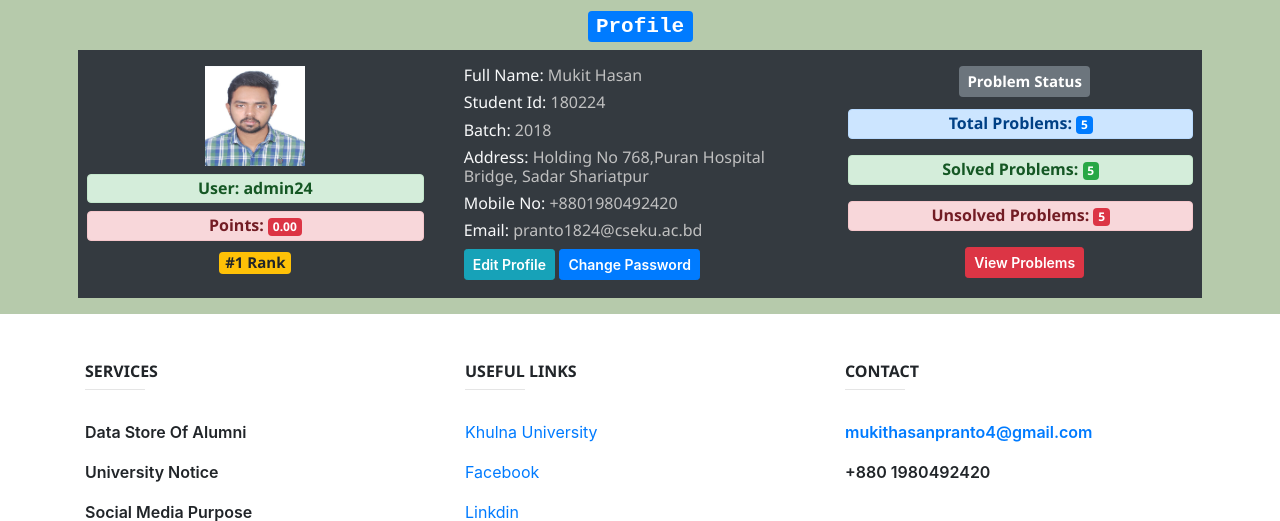
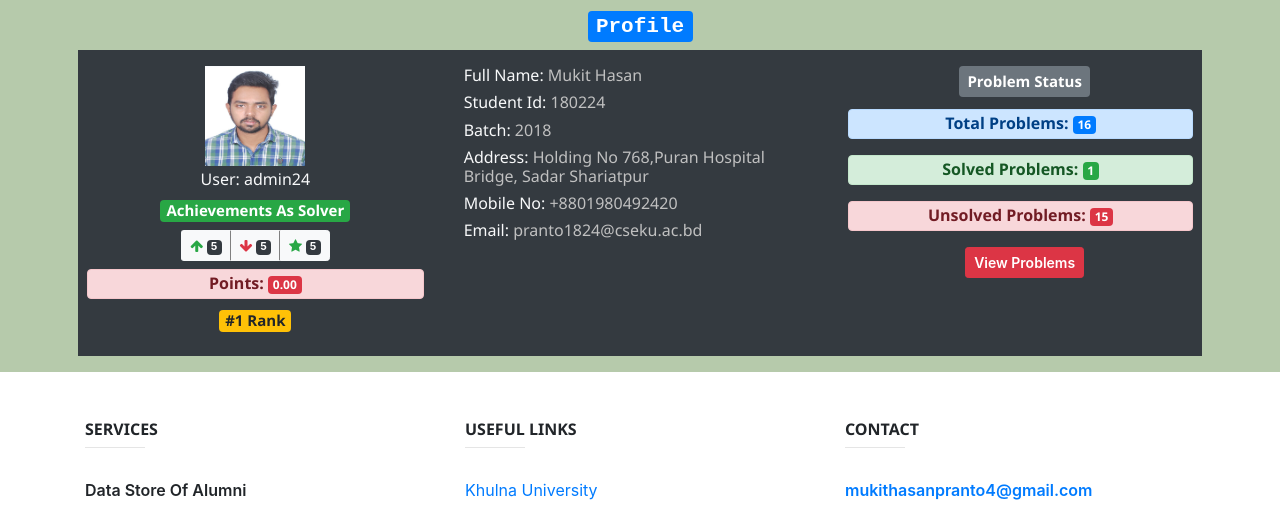
Before and after one commit to mukit24/Quick-Response, a Django app: page /1/profile/ in a window 1280 px wide. Shown: the part 62-583 px from the top of the page. Run offline with Django 3.2, Linux system fonts and the light colour scheme; data comes from the database, SQL or seed files in the repository; both versions use the stored data as it was after the commit; some libraries are stand-ins or nearby versions.

Commit message:
'profile_view_problems'

```diff
--- a/home/views.py
+++ b/home/views.py
@@ -1,11 +1,14 @@
 from django.shortcuts import render,redirect
 from .forms import ProfileForm,UpdateProfileForm,UserForm
 from .models import Profile
+from problems.models import Problem
 from django.contrib.auth.models import User
 from django.contrib.auth.forms import PasswordChangeForm
 from django.contrib import messages
 from django.contrib.auth import update_session_auth_hash
 from django.http import JsonResponse
+from django.db.models import Q
+
 # Create your views here.
 def home_view(request):
     print('yoo')
@@ -23,12 +26,15 @@ def profile_view(request,id):
         profile = Profile.objects.get(user=user)
         update_form = ProfileForm(instance=profile)
         pass_form = PasswordChangeForm(user=user)
+        solved = Problem.objects.filter(Q(author=profile.user) & Q(is_solved=True)).count()
+        unsolved = Problem.objects.filter(Q(author=profile.user) & Q(is_solved=False)).count()
     except:
         profile = ''
         update_form = ''
         pass_form = ''
+        solved = ''
+        unsolved = ''
     # print(Profile.objects.get(user=user))
-
     if request.method == 'POST':
         form = ProfileForm(request.POST,request.FILES)
         if form.is_valid():
@@ -42,6 +48,8 @@ def profile_view(request,id):
         'profile': profile,
         'update_form':update_form,
         'pass_form':pass_form,
+        'solved_count':solved,
+        'unsolved_count':unsolved,
     }
     return render(request,"home/profile.html",context)
 
--- a/problems/urls.py
+++ b/problems/urls.py
@@ -19,4 +19,5 @@ urlpatterns = [
     path('upvote/',upvote,name='upvote'),
     path('downvote/',downvote,name='downvote'),
     path('best_answer/',best_answer,name='best_answer'),
+    path('<int:id>/profile/problems',prob_home,name='profile_view_problems'),
 ]
--- a/templates/home/profile.html
+++ b/templates/home/profile.html
@@ -12,7 +12,42 @@
                 <div class="col-lg-4 p-3">
                     <img src="{{profile.profile_picture.url}}" style="object-fit: cover;" height="100px"
                         width="100px" />
-                    <h6 class="alert alert-success m-2 py-1 font-weight-bold">User: {{profile.user.username}}</h6>
+                    <h6 class="text-light pt-1">User: {{profile.user.username}}</h6>
+                    <h5><span class="badge badge-success">Achievements As Solver</span></h5>
+                    <div class="btn-group btn-group-sm">
+                        <button type="button" class="btn btn-light" style="border-right: 2px grey solid;"><i
+                            class="fa fa-arrow-up text-success"></i> <span class="badge badge-dark">5</span></button>
+                        <button type="button" class="btn btn-light" style="border-right: 2px grey solid;"><i
+                            class="fa fa-arrow-down text-danger"></i> <span class="badge badge-dark">5</span></button>
+                        <button type="button" class="btn btn-light"><i
+                            class="fa fa-star text-success"></i> <span class="badge badge-dark">5</span></button>
+                      </div>
+                    <!-- <div class="row justify-content-center">
+                        <div class="col-lg-4">
+                            <div class="table-responsive pt-2">
+                                <table class="table table-sm table-bordered">
+                                    <tbody class=" bg-light">
+                                        <tr>
+                                            <td class="text-success" data-toggle="tooltip" title="Up Vote"><i
+                                                class="fa fa-arrow-up"></i></td>
+                                            <td>5</td>
+                                        </tr>
+                                        <tr>
+                                            <td class="text-danger" data-toggle="tooltip" title="Up Vote"><i
+                                                class="fa fa-arrow-down"></i></td>
+                                            <td>5</td>
+                                        </tr>
+                                        <tr>
+                                            <td class="text-success" data-toggle="tooltip" title="Up Vote"><i
+                                                class="fa fa-star"></i></td>
+                                            <td>5</td>
+                                        </tr>
+                                    </tbody>
+                                </table>
+                            </div>
+                        </div>
+                    </div> -->
+
                     <h6 class="alert alert-danger m-2 py-1 font-weight-bold">Points: <span
                             class="badge badge-danger">{{profile.total_points}}</span></h6>
                     <h5><span class="badge badge-warning">#1 Rank</span></h5>
@@ -30,15 +65,17 @@
                     </h6>
                     <h6>Email: <span style="color: silver;">{{profile.user.email}}</span>
                     </h6>
+                    {% if request.user == profile.user %}
                     <button class="btn btn-info btn-sm" data-toggle="modal" data-target="#myModal">Edit Profile</button>
                     <button class="btn btn-primary btn-sm" data-toggle="modal" data-target="#myModal1">Change Password</button>
+                    {% endif %}
                 </div>
                 <div class="col-lg-4 p-3 text-center">
                     <h5><span class="badge badge-secondary p-2 mb-1">Problem Status</span></h5>
-                    <h6 class="alert alert-primary py-1 mr-2 font-weight-bold">Total Problems:  <span class="badge badge-primary">5</span></h6>
-                    <h6 class="alert alert-success py-1 mr-2 font-weight-bold">Solved Problems:  <span class="badge badge-success">5</span></h6>
-                    <h6 class="alert alert-danger py-1 mr-2 font-weight-bold">Unsolved Problems:  <span class="badge badge-danger">5</span></h6>
-                    <a href=""><button class="btn btn-danger btn-sm">View Problems</button></a>
+                    <h6 class="alert alert-primary py-1 mr-2 font-weight-bold">Total Problems:  <span class="badge badge-primary">{{profile.user.problem_set.count}}</span></h6>
+                    <h6 class="alert alert-success py-1 mr-2 font-weight-bold">Solved Problems:  <span class="badge badge-success">{{solved_count}}</span></h6>
+                    <h6 class="alert alert-danger py-1 mr-2 font-weight-bold">Unsolved Problems:  <span class="badge badge-danger">{{unsolved_count}}</span></h6>
+                    <a href="{% url 'profile_view_problems' profile.user.id %}"><button class="btn btn-danger btn-sm">View Problems</button></a>
                 </div>
             </div>
         </div>
```
Also changed, not shown: problems/views.py (+8 -3 lines), templates/problems/index.html (+16 -1 lines), db.sqlite3.
